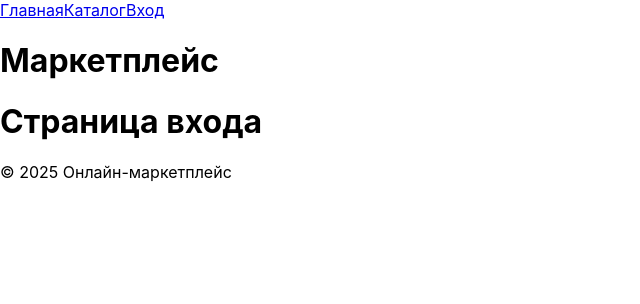
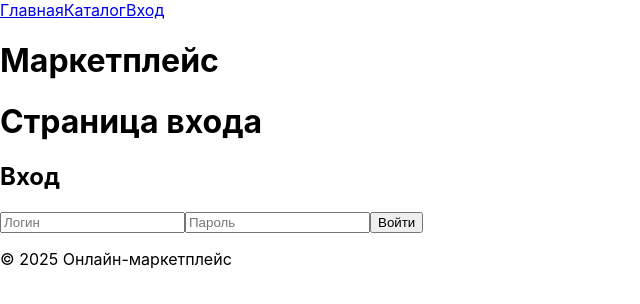
Before and after one commit to Saimktero/online-marketplace, a React (Create React App) app in the folder frontend/: page /login in a window 1280 px wide. Shown: the top 304 px of the page, without its empty margins (0-640 px from the left). Built offline with nearby package versions, Linux system fonts and the light colour scheme; no server answers.

Commit message:
Добавлена авторизация через JWT, исправлен путь API

```diff
--- a/frontend/package.json
+++ b/frontend/package.json
@@ -36,5 +36,6 @@
       "last 1 firefox version",
       "last 1 safari version"
     ]
-  }
+  },
+  "proxy": "http://localhost:8000"
 }
--- a/frontend/src/App.js
+++ b/frontend/src/App.js
@@ -3,7 +3,7 @@ import { getProducts } from './api/products';
 import axios from 'axios';
 import { BrowserRouter as Router, Routes, Route } from 'react-router-dom';
 import { Home } from './pages/Home';
-import { Login } from './pages/Login';
+import Login from './pages/Login';
 import Products from './pages/Products';
 import Catalog from './pages/Catalog';
 import NavBar from './components/NavBar';
--- /dev/null
+++ b/frontend/src/components/LoginForm.js
@@ -0,0 +1,51 @@
+import { useState } from 'react';
+import axios from 'axios';
+
+function LoginForm() {
+  const [username, setUsername] = useState('');
+  const [password, setPassword] = useState('');
+  const [error, setError] = useState(null);
+
+  const handleLogin = async (event) => {
+    event.preventDefault();
+    setError(null);
+
+    try {
+      const response = await axios.post('http://localhost:8000/api/users/token/', {
+        username,
+        password,
+      });
+      localStorage.setItem('access', response.data.access);
+      localStorage.setItem('refresh', response.data.refresh);
+      alert('Авторизация успешна!');
+    } catch (err) {
+      setError('Ошибка авторизации: неверные данные');
+    }
+  };
+
+  return (
+    <div>
+      <h2>Вход</h2>
+      <form onSubmit={handleLogin}>
+        <input
+          type='text'
+          placeholder='Логин'
+          value={username}
+          onChange={(e) => setUsername(e.target.value)}
+          required
+        />
+        <input
+          type='password'
+          placeholder='Пароль'
+          value={password}
+          onChange={(e) => setPassword(e.target.value)}
+          required
+        />
+        <button type='sumbit'>Войти</button>
+      </form>
+      {error ? <p>{error}</p> : null}
+    </div>
+  );
+}
+
+export default LoginForm
--- a/frontend/src/pages/Login.js
+++ b/frontend/src/pages/Login.js
@@ -1 +1,12 @@
-export function Login() { return <h1>Страница входа</h1> }
+import LoginForm from '../components/LoginForm';
+
+function Login() {
+  return(
+    <div>
+    <h1>Страница входа</h1>
+    <LoginForm />
+    </div>
+  );
+}
+
+export default Login;
```
